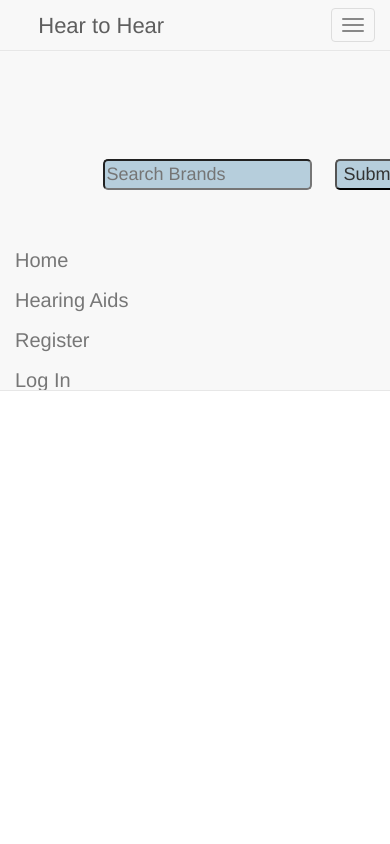
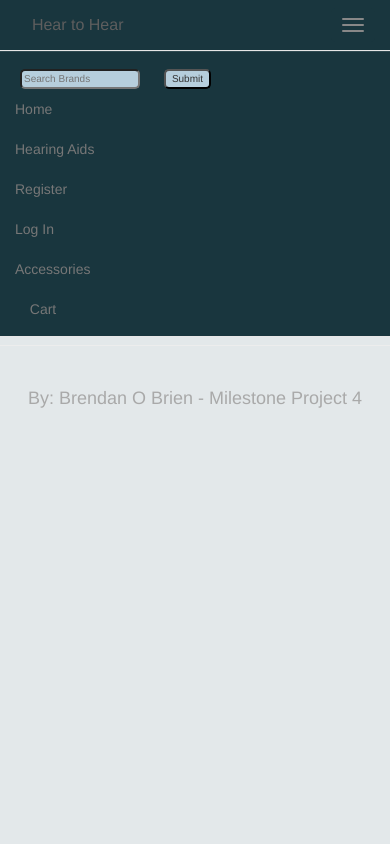
Before and after one commit to Bren08/Hear_to_Hear_updated, a Django app: page /cart/ in a window 390 px wide, after a click on "Toggle navigation". Run offline with Django 3.2, Linux system fonts and the light colour scheme; some libraries are stand-ins or nearby versions; some web fonts are replaced.

Commit message:
Updated css to style the website

```diff
--- a/static/css/custom.css
+++ b/static/css/custom.css
@@ -1,6 +1,7 @@
 body {
     font-family: Helvetica;
     padding-top: 40px;
+    background-color: #b3c2c55c;
 }
 
 .container {
@@ -12,8 +13,15 @@ h1 {
     font-size: 64px;
 }
 
+.page-title {
+    margin-top: 60px;
+    font-size: 40px;
+    color: black;
+    font-family: Verdana, Geneva, Tahoma, sans-serif;
+}
+
 a {
-    font-size: 20px;
+    font-size: 18px;
 }
 
 a#product-link {
@@ -21,19 +29,32 @@ a#product-link {
 }
 
 p {
-    font-size: 16px;
+    font-size: 18px;
 }
 
 /* Navigation bar */
 
-
+.navbar-collapse, .navbar-header {
+    background-color: #19363e;
+}
 
 .navbar-nav>li>a {
-    padding-right: 40px;
+    padding-right: 60px;
+}
+
+.navbar-default .navbar-toggle {
+    background-color:#19363e;
+    border-color: #19363e;
+}
+
+.navbar-default .navbar-nav>li>a:hover {
+    background-color: #649cbc33;
 }
 
 a.navbar-brand {
     font-size: 22px;
+    padding-top: 15px;
+    padding-right: 250px;
 }
 
 /* Search area */
@@ -41,6 +62,11 @@ a.navbar-brand {
 #search {
     width: 100%;
     border-radius: 5px;
+    display: contents;
+}
+
+form#search {
+    text-align: -webkit-center;
 }
 
 .search-btn {
@@ -48,7 +74,15 @@ a.navbar-brand {
     margin-left: 20px;
     background-color: #b6cedc;
     font-size: 18px;
-    margin-top: 50px;
+    margin-top: 10px;
+}
+
+.reset-btn {
+    margin-top: 30px;
+    border-radius: 5px;
+    margin-left: 20px;
+    background-color: #b6cedc;
+    font-size: 18px;
 }
 
 input#id_email {
@@ -64,9 +98,17 @@ form {
     margin: 50px;
 }
 
+.quantity-input {
+    width: auto;
+}
+
 .btn-primary {
     margin-top: 20px;
     font-size: 18px;
+}
+
+.btn-warning, .btn-danger, .btn-success {
+    border-radius: 5px!important;
 }
 
 footer {
@@ -83,7 +125,7 @@ footer {
 
 form.accountform {
     padding-top: 20px;
-    margin: 50%;
+    margin-top: 200px;
 }
 
 input#id_new_password1 {
@@ -148,14 +190,20 @@ caption p {
 
 /* Custom Bootstrap */
 
+.panel {
+    margin-bottom: 20px;
+    background-color: #b6cedc;
+    border: 5px solid transparent;
+    border-radius: 10px;
+    border-color: #dddddd;
+}
+
 .panel-default {
-    border-color: transparent;
-    padding: 0 10px;
+    border-color: #dddddd;
 }
 
 .panel-body {
     height: 100%;
-    border: 1px solid #ddd;
 }
 
 /* landing page */
@@ -193,3 +241,34 @@ caption p {
   .brand-text {
     color: white;
   }
+
+  /* Media Queries */
+  /* extra small devices */
+  @media only screen and (max-width: 768px) {
+    a {
+        font-size: 14px;
+    }
+  }
+  /* small devices/large phones/tablets */
+  @media only screen and (max-width: 768px) {
+    a {
+        font-size: 14px;
+    }
+    .search-btn {
+        font-size: 10px;
+    }
+    a.navbar-brand{
+        font-size: 16px;
+        padding-right: 0px;
+    }
+
+
+  }
+  /* medium devices 768px and up */
+  @media only screen and (min-width: 768px) {
+
+  }
+  /* large devices laptops/desktops 992px and up */
+  @media only screen and (min-width: 992px) {
+
+  }
```
